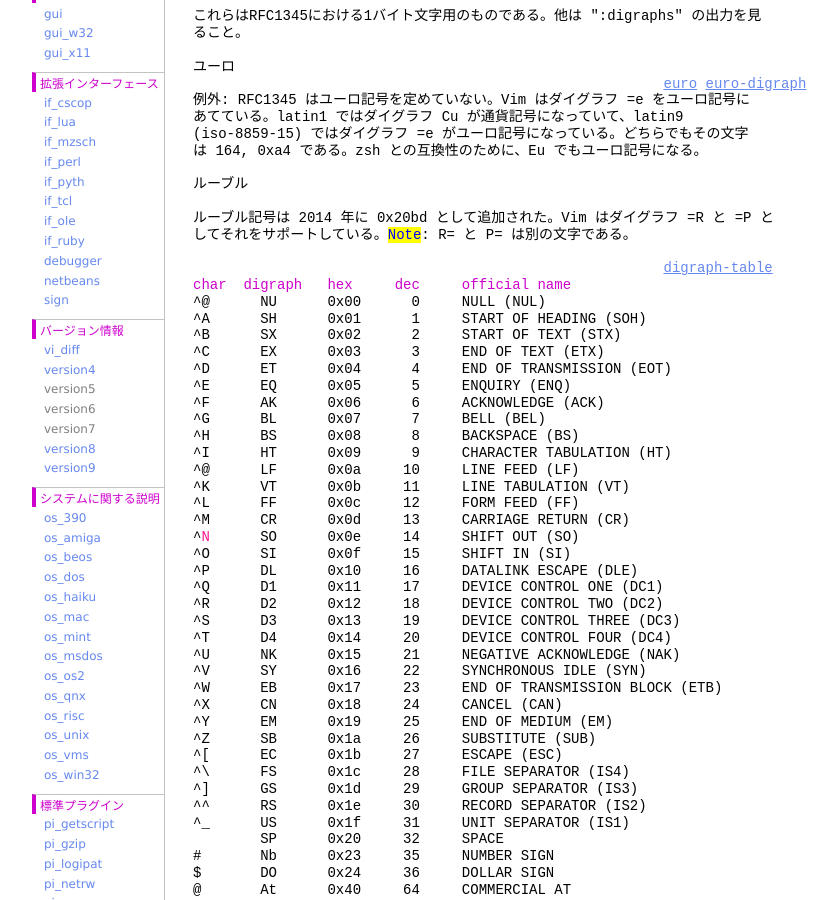
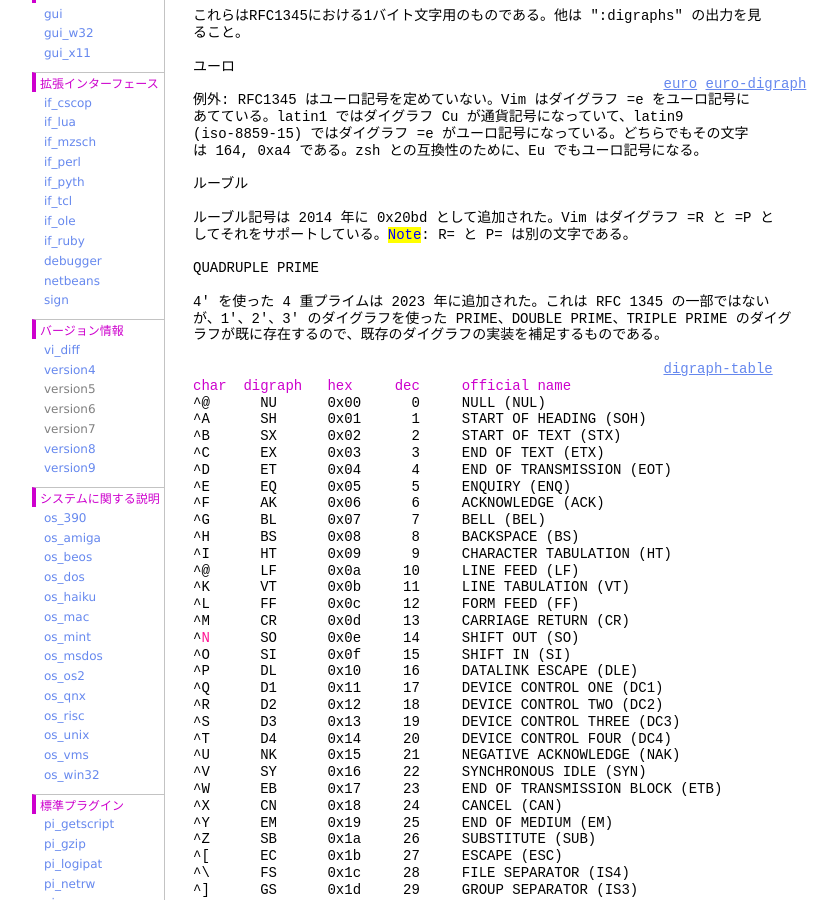
Before and after one commit to vim-jp/vimdoc-ja, a Jekyll site: the page built from digraph.html, in a window 1280 px wide and 900 px high, scrolled down 2828 px. Shown: the whole window, without its empty margins (208-1045 px from the left). Built offline with Jekyll 4.4.1, drawn with Linux system fonts in a browser that asks for light colours; nearby versions of some CDN libraries; comment, search, counter and statistics services are not loaded; some of the changed text lies outside the part shown.

Commit message:
Generated by GitHub workflow 6641395427
https://github.com/vim-jp/vimdoc-ja-working/actions/runs/6641395427

```diff
--- a/digraph.html
+++ b/digraph.html
@@ -3,7 +3,7 @@ layout: vimdoc
 helpname: 'digraph'
 ---
 <div id='vimCodeElement'>
-<a class="Constant" href="digraph.html" name="digraph.txt">digraph.txt</a>&nbsp;&nbsp; For&nbsp;<span class="Identifier">Vim バージョン 9.0.</span>&nbsp;&nbsp;Last change: 2023 Mar 21<br>
+<a class="Constant" href="digraph.html" name="digraph.txt">digraph.txt</a>&nbsp;&nbsp; For&nbsp;<span class="Identifier">Vim バージョン 9.0.</span>&nbsp;&nbsp;Last change: 2023 Oct 20<br>
 <br>
 <br>
 &nbsp;&nbsp;&nbsp;&nbsp;&nbsp;&nbsp;&nbsp;&nbsp;&nbsp;&nbsp;&nbsp;&nbsp;&nbsp;&nbsp;&nbsp;&nbsp;&nbsp;&nbsp;<span class="Identifier">VIMリファレンスマニュアル&nbsp;&nbsp;&nbsp;&nbsp;by Bram Moolenaar</span><br>
@@ -173,6 +173,12 @@ Vimには標準のダイグラフキャラクタがある。それらを見る
 <br>
 ルーブル記号は 2014 年に 0x20bd として追加された。Vim はダイグラフ =R と =P と<br>
 してそれをサポートしている。<span class="Todo">Note</span>: R= と P= は別の文字である。<br>
+<br>
+QUADRUPLE PRIME<br>
+<br>
+4' を使った 4 重プライムは 2023 年に追加された。これは RFC 1345 の一部ではない<br>
+が、1'、2'、3' のダイグラフを使った PRIME、DOUBLE PRIME、TRIPLE PRIME のダイグ<br>
+ラフが既に存在するので、既存のダイグラフの実装を補足するものである。<br>
 <br>
 &nbsp;&nbsp;&nbsp;&nbsp;&nbsp;&nbsp;&nbsp;&nbsp;&nbsp;&nbsp;&nbsp;&nbsp;&nbsp;&nbsp;&nbsp;&nbsp;&nbsp;&nbsp;&nbsp;&nbsp;&nbsp;&nbsp;&nbsp;&nbsp;&nbsp;&nbsp;&nbsp;&nbsp;&nbsp;&nbsp;&nbsp;&nbsp;&nbsp;&nbsp;&nbsp;&nbsp;&nbsp;&nbsp;&nbsp;&nbsp;&nbsp;&nbsp;&nbsp;&nbsp;&nbsp;&nbsp;&nbsp;&nbsp;&nbsp;&nbsp;&nbsp;&nbsp;&nbsp;&nbsp;&nbsp;&nbsp;<a class="Constant" href="digraph.html#digraph-table" name="digraph-table">digraph-table</a><br>
 <span class="PreProc">char&nbsp;&nbsp;digraph&nbsp;&nbsp; hex&nbsp;&nbsp;&nbsp;&nbsp; dec&nbsp;&nbsp;&nbsp;&nbsp; official name</span><br>
@@ -931,6 +937,7 @@ $&nbsp;&nbsp;&nbsp;&nbsp;&nbsp;&nbsp; DO&nbsp;&nbsp;&nbsp;&nbsp;&nbsp;&nbsp;0x24
 ′&nbsp;&nbsp;&nbsp;&nbsp;&nbsp;&nbsp; 1'&nbsp;&nbsp;&nbsp;&nbsp;&nbsp;&nbsp;2032&nbsp;&nbsp;&nbsp;&nbsp;8242&nbsp;&nbsp;&nbsp;&nbsp;PRIME<br>
 ″&nbsp;&nbsp;&nbsp;&nbsp;&nbsp;&nbsp; 2'&nbsp;&nbsp;&nbsp;&nbsp;&nbsp;&nbsp;2033&nbsp;&nbsp;&nbsp;&nbsp;8243&nbsp;&nbsp;&nbsp;&nbsp;DOUBLE PRIME<br>
 ‴&nbsp;&nbsp;&nbsp;&nbsp;&nbsp;&nbsp; 3'&nbsp;&nbsp;&nbsp;&nbsp;&nbsp;&nbsp;2034&nbsp;&nbsp;&nbsp;&nbsp;8244&nbsp;&nbsp;&nbsp;&nbsp;TRIPLE PRIME<br>
+⁗&nbsp;&nbsp;&nbsp;&nbsp;&nbsp;&nbsp; 4'&nbsp;&nbsp;&nbsp;&nbsp;&nbsp;&nbsp;2057&nbsp;&nbsp;&nbsp;&nbsp;8279&nbsp;&nbsp;&nbsp;&nbsp;QUADRUPLE PRIME<br>
 ‵&nbsp;&nbsp;&nbsp;&nbsp;&nbsp;&nbsp; 1&quot;&nbsp;&nbsp;&nbsp;&nbsp;&nbsp;&nbsp;2035&nbsp;&nbsp;&nbsp;&nbsp;8245&nbsp;&nbsp;&nbsp;&nbsp;REVERSED PRIME<br>
 ‶&nbsp;&nbsp;&nbsp;&nbsp;&nbsp;&nbsp; 2&quot;&nbsp;&nbsp;&nbsp;&nbsp;&nbsp;&nbsp;2036&nbsp;&nbsp;&nbsp;&nbsp;8246&nbsp;&nbsp;&nbsp;&nbsp;REVERSED DOUBLE PRIME<br>
 ‷&nbsp;&nbsp;&nbsp;&nbsp;&nbsp;&nbsp; 3&quot;&nbsp;&nbsp;&nbsp;&nbsp;&nbsp;&nbsp;2037&nbsp;&nbsp;&nbsp;&nbsp;8247&nbsp;&nbsp;&nbsp;&nbsp;REVERSED TRIPLE PRIME<br>
```
